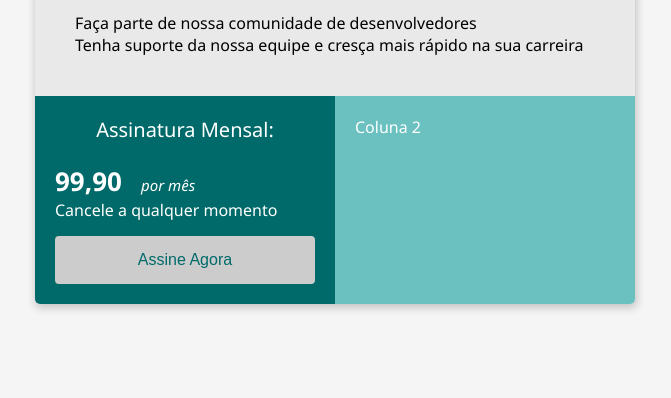
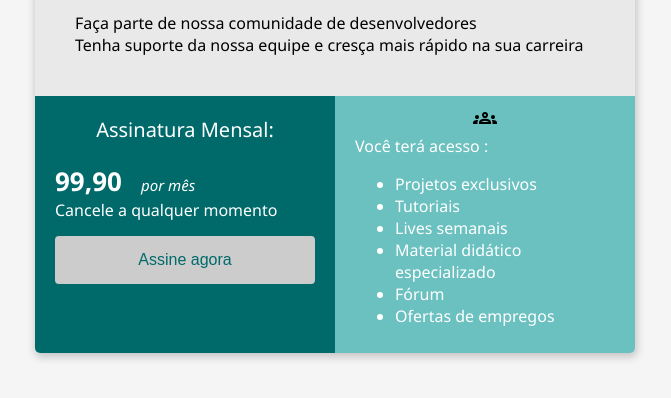
Before and after one commit to enzorooschqueiroz/Bootcamp-Modulo2, a plain HTML site: page index.html in a window 1280 px wide. Shown: the part 138-536 px from the top of the page, without its empty margins (305-976 px from the left). Drawn offline with Linux system fonts and the light colour scheme.

Commit message:
closes #5 - tags ul e li

```diff
--- a/index.html
+++ b/index.html
@@ -61,7 +61,7 @@
     .collum-2{
         background-color: #009e9e89;
         width: 50%;
-        padding : 20px;
+        padding : 10px 20px;
         color: #FFF;
 
     }
@@ -98,6 +98,9 @@
     .button:hover{
         background-color: #F5F5F5;
     }
+    .image-group{
+        text-align: center;
+    }
 </style>
 
 
@@ -129,11 +132,22 @@
                     Cancele a qualquer momento
                 </div>
                 <div>
-                    <button class="button"> Assine Agora </button>
+                    <button class="button"> Assine agora </button>
                 </div>
             </div>
             <div class="collum-2">
-                Coluna 2
+                <div class="image-group">
+                    <object data="groups_FILL0_wght400_GRAD0_opsz24.svg" type="image/svg+xml"></object>
+                </div>
+                <div>Você terá acesso : </div>
+                <ul>
+                    <li>Projetos exclusivos</li>
+                    <li>Tutoriais</li>
+                    <li>Lives semanais</li>
+                    <li>Material didático especializado</li>
+                    <li>Fórum</li>
+                    <li>Ofertas de empregos</li>
+                </ul>
             </div>
         </div>
     </div>
```
Also changed, not shown: groups_FILL0_wght400_GRAD0_opsz24.svg (added), module02-example-index-desktop.png (deleted).
